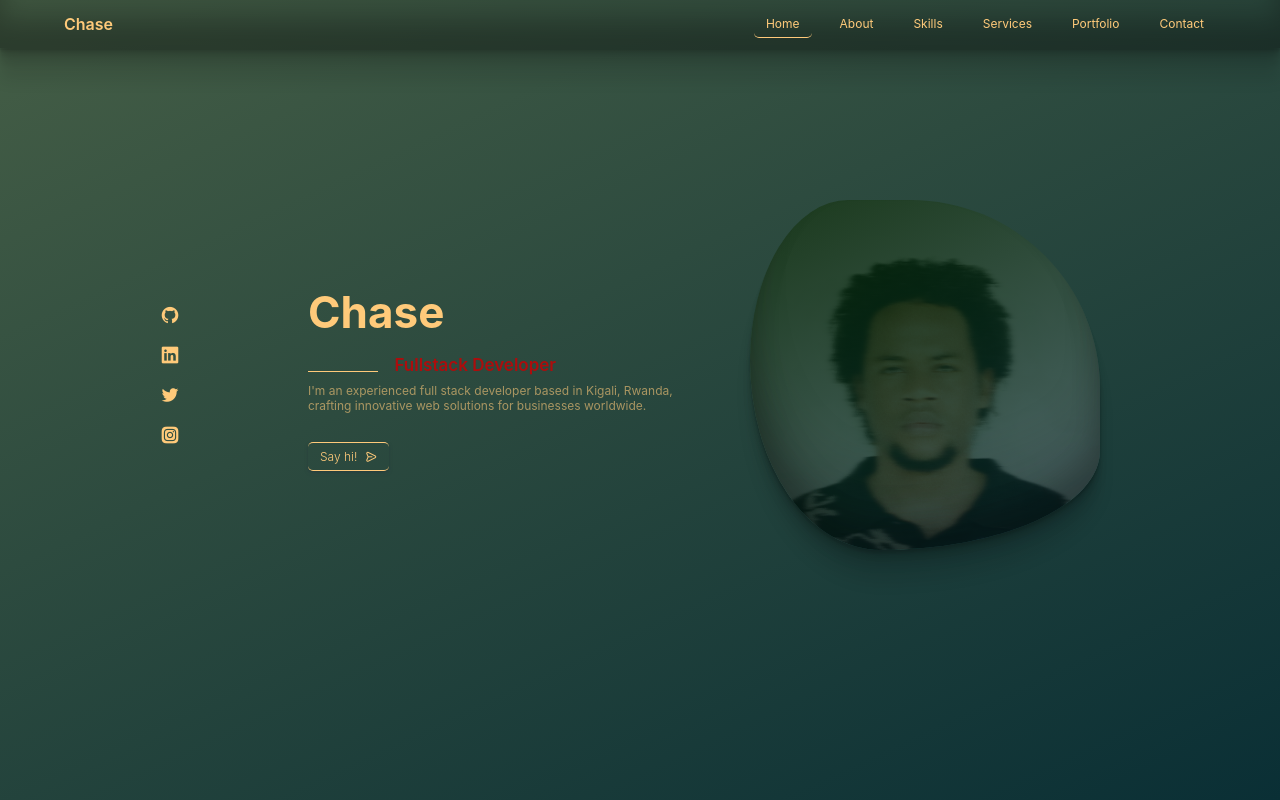
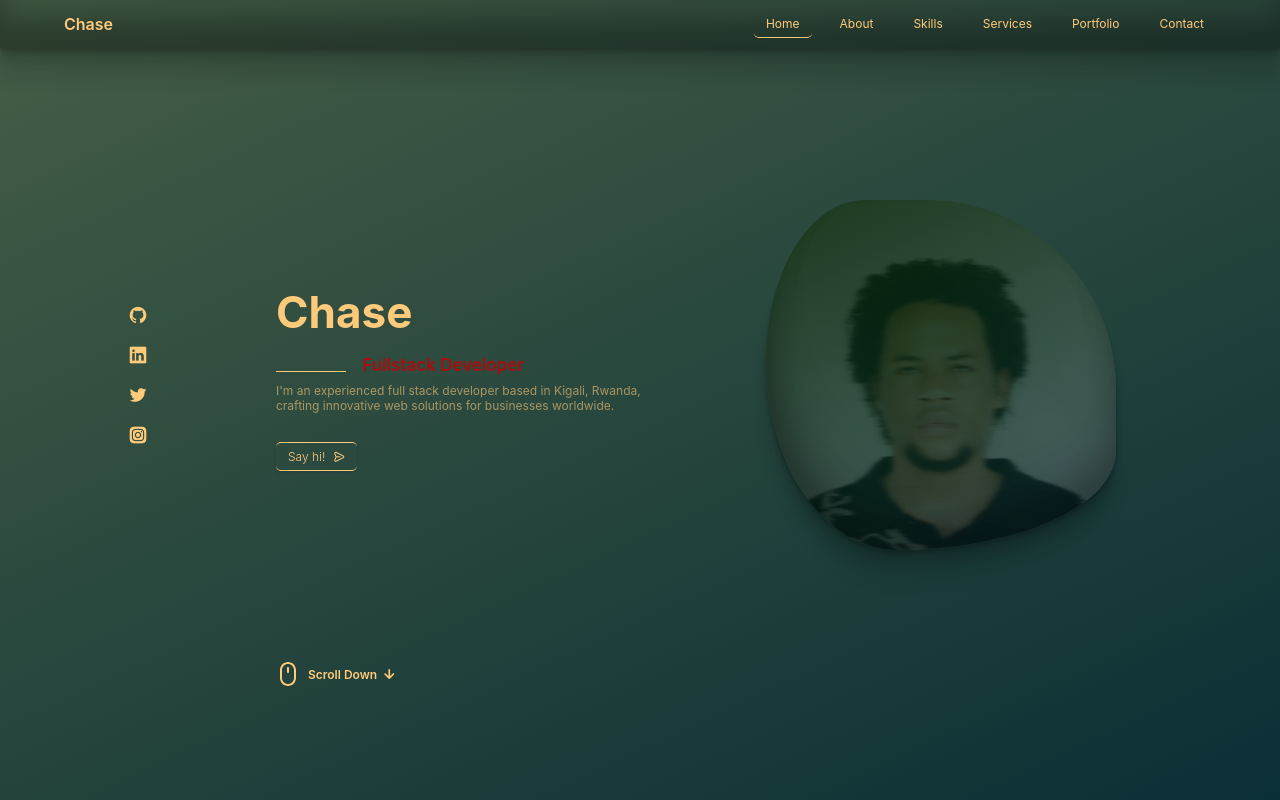
Before and after one commit to Chaseknis/portfolio, a React (Create React App) app: page / in a window 1280 px wide. Built offline with nearby package versions, Linux system fonts and the light colour scheme.

Commit message:
Add scrollDown.js file and scrollDown.css Update App.js, App.css, Home.js, Home.css and th images directory

```diff
--- a/src/App.css
+++ b/src/App.css
@@ -9,6 +9,29 @@
 .page_container {
   width: 100%;
   height: 100vh;
-  padding: 8rem 10rem;
+  padding: 10% 10%;
   background-image: linear-gradient(-25deg, rgb(10, 47, 53) 0%, rgba(3, 37, 4, 0.739) 100%);
 }
+
+
+@media screen and (max-width: 992px) {
+  .page_container {
+    padding: 20% 10%;
+  }
+
+}
+
+@media screen and (max-width: 768px) {
+  .page_container {
+    padding: 20% 10% 5% 10%;
+  }
+
+}
+
+@media screen and (max-width: 576px) {
+
+}
+
+@media screen and (max-width: 350px) {
+
+}
--- a/src/components/scrollDown.js
+++ b/src/components/scrollDown.js
@@ -1,9 +1,34 @@
 import React from 'react';
+import './styles/scrollDown.css';
 
-function scrollDown() {
-  return (
-    <div>scrollDown</div>
-  );
-}
+const ScrollDown = () => (
+  <div>
+    <a href="/about" className="home_scroll_button">
+      <svg
+        width="24"
+        height="24"
+        viewBox="0 0 24 24"
+        className="home_scroll_mouse"
+        fill="none"
+        xmlns="http://www.w3.org/2000/svg"
+      >
+        <path
+          className="wheel"
+          d="M12 5C11.4477 5 11 5.44772 11 6V10C11 10.5523 11.4477 11 12 11C12.5523 11 13 10.5523 13 10V6C13 5.44772 12.5523 5 12 5Z"
+          fill="#ffca7a"
+        />
+        <path
+          id="mouse"
+          fillRule="evenodd"
+          clipRule="evenodd"
+          d="M4 8C4 3.58172 7.58172 0 12 0C16.4183 0 20 3.58172 20 8V16C20 20.4183 16.4183 24 12 24C7.58172 24 4 20.4183 4 16V8ZM18 8V16C18 19.3137 15.3137 22 12 22C8.68629 22 6 19.3137 6 16V8C6 4.68629 8.68629 2 12 2C15.3137 2 18 4.68629 18 8Z"
+          fill="#ffca7a"
+        />
+      </svg>
+      <span className="home_scroll_name">Scroll Down</span>
+      <i className="uil uil-arrow-down home_scroll_arrow" />
+    </a>
+  </div>
+);
 
-export default scrollDown;
+export default ScrollDown;
--- /dev/null
+++ b/src/components/styles/scrollDown.css
@@ -0,0 +1,54 @@
+.home_scroll_button {
+    margin-left: 9.25rem;
+    display: flex;
+    align-items: center;
+}
+
+.wheel {
+    animation: scroll 2s ease infinite;
+}
+
+@keyframes scroll {
+    0% {
+        transform: translateY(0);
+    }
+    30% {
+        transform: translateY(0.5rem);
+    }
+}
+
+.home_scroll_name {
+    color: #ffca7a;
+    font-size: 12px;
+    margin-left: 8px;
+    margin-right: 2px;
+    font-weight: 600;
+}
+
+.home_scroll_arrow {
+    color: #ffca7a;
+    font-size: 1.25rem;
+}
+
+@media screen and (max-width: 992px) {
+    .home_scroll_button {
+        margin-left: 8.25rem;
+        display: flex;
+        align-items: center;
+    }
+  }
+
+  @media screen and (max-width: 768px) {
+
+   .home_scroll_button {
+        display: none;
+    }
+  }
+
+  @media screen and (max-width: 576px) {
+
+  }
+
+  @media screen and (max-width: 350px) {
+
+  }
--- a/src/routes/home.js
+++ b/src/routes/home.js
@@ -1,6 +1,7 @@
 import React from 'react';
 import './styles/home.css';
 import Social from '../components/Social';
+import ScrollDown from '../components/scrollDown';
 
 function Home() {
   return (
@@ -28,6 +29,8 @@ function Home() {
 
           </div>
         </div>
+
+        <ScrollDown />
       </div>
     </section>
   );
--- a/src/routes/styles/home.css
+++ b/src/routes/styles/home.css
@@ -1,3 +1,9 @@
+.home_container {
+  display: grid;
+  row-gap: 7rem;
+
+}
+
 h1 {
   color: #ffca7a;
   font-size: 44px;
@@ -102,3 +108,43 @@ p {
     border-radius: 60% 40% 30% 70%/ 60% 30% 70% 40%;
   }
 }
+
+@media screen and (max-width: 992px) {
+  .home_wrapper {
+    grid-template-columns: 100px repeat(2, 1fr);
+    column-gap: 2rem;
+  }
+
+  .home_image {
+    width: 300px;
+    height: 300px;
+  }
+
+}
+
+@media screen and (max-width: 768px) {
+  .home_wrapper {
+    grid-template-columns: 0.5fr 3fr;
+    padding-top: 3rem;
+  }
+
+  .home_image {
+    width: 250px;
+    height: 250px;
+    order: initial;
+    justify-self: initial;
+  }
+
+  .information_container {
+    grid-column: 1/3;
+  }
+
+}
+
+@media screen and (max-width: 350px) {
+  .home_image {
+    max-width: 180px;
+    max-height: 180px;
+  }
+
+}
```
